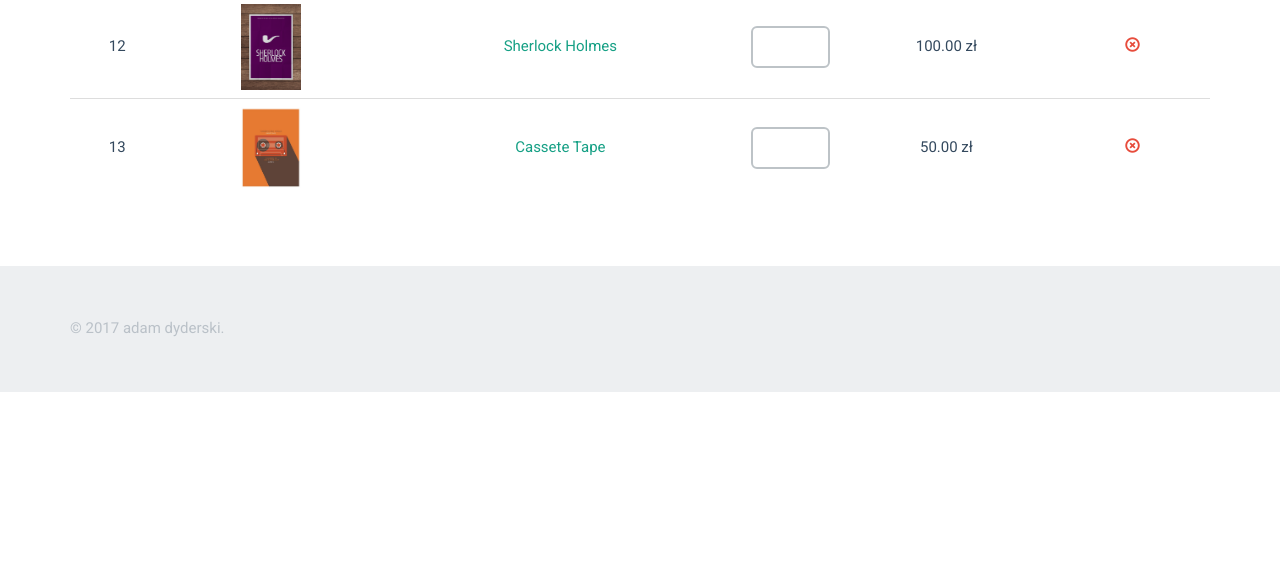
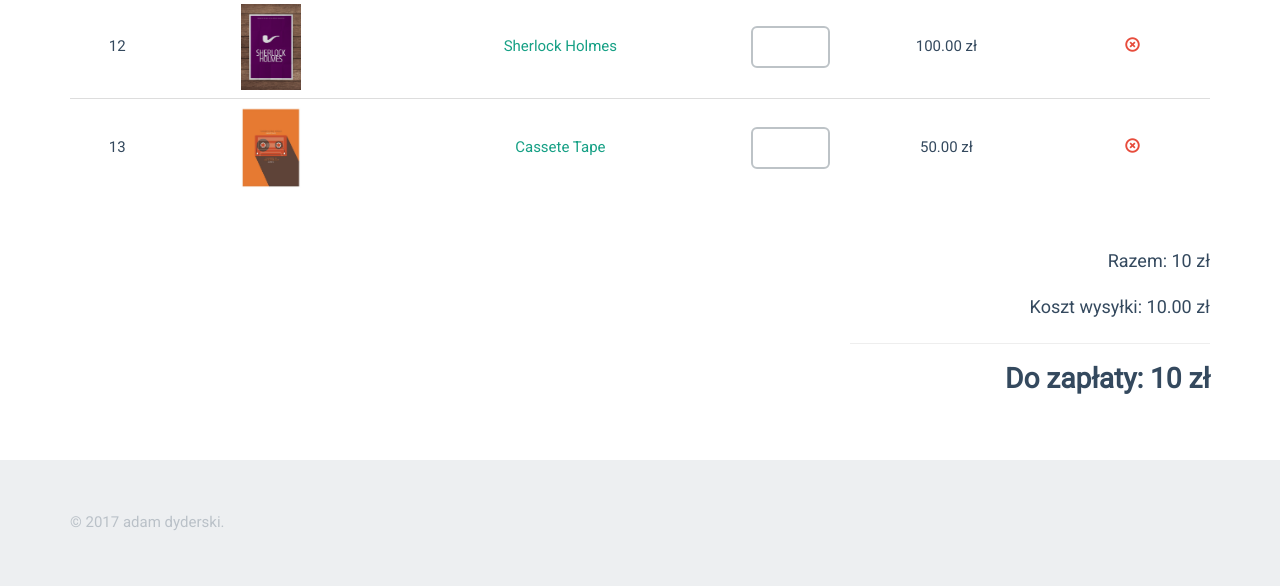
Before and after one commit to adamdyderski/Online-shop, a Django app: template cart/templates/cart/show_cart.html in a window 1280 px wide. Shown: the part 1765-2351 px from the top of the page. Before the commit the page ends 2157 px from the top, so only its background shows below. Run offline with Django 3.2, Linux system fonts and the light colour scheme; data comes from the database, SQL or seed files in the repository; both versions use the stored data as it was after the commit; tables that the repository leaves empty hold one stand-in row (values such as "Sample post"); the template is opened without the code that fills it: values that come from a table or form of the project are taken from there, most other values are stand-ins (such as "Sample title", 1, 10 or a date in 2020); some libraries are stand-ins or nearby versions.

Commit message:
wyświetlanie kwoty do zapłaty (bez dostawy)

```diff
--- a/cart/templates/cart/show_cart.html
+++ b/cart/templates/cart/show_cart.html
@@ -41,6 +41,21 @@
                 </tbody>
             </table>
         </div>
+
+        <div class="row padding-top-md">
+          <div class="col-sm-4">
+
+          </div>
+          <div class="col-sm-4">
+
+          </div>
+          <div class="col-sm-4 text-right">
+            <p>Razem: {{ cart_price }} zł</p>
+            <p>Koszt wysyłki: 10.00 zł</p>
+            <hr>
+            <h5>Do zapłaty: {{ cart_price }} zł</h5>
+          </div>
+        </div>
     {% else %}
         {% bootstrap_alert "Koszyk jest pusty!" alert_type='info' %}
     {% endif %}
```
Also changed, not shown: cart/views.py (+12 -3 lines), db.sqlite3.
